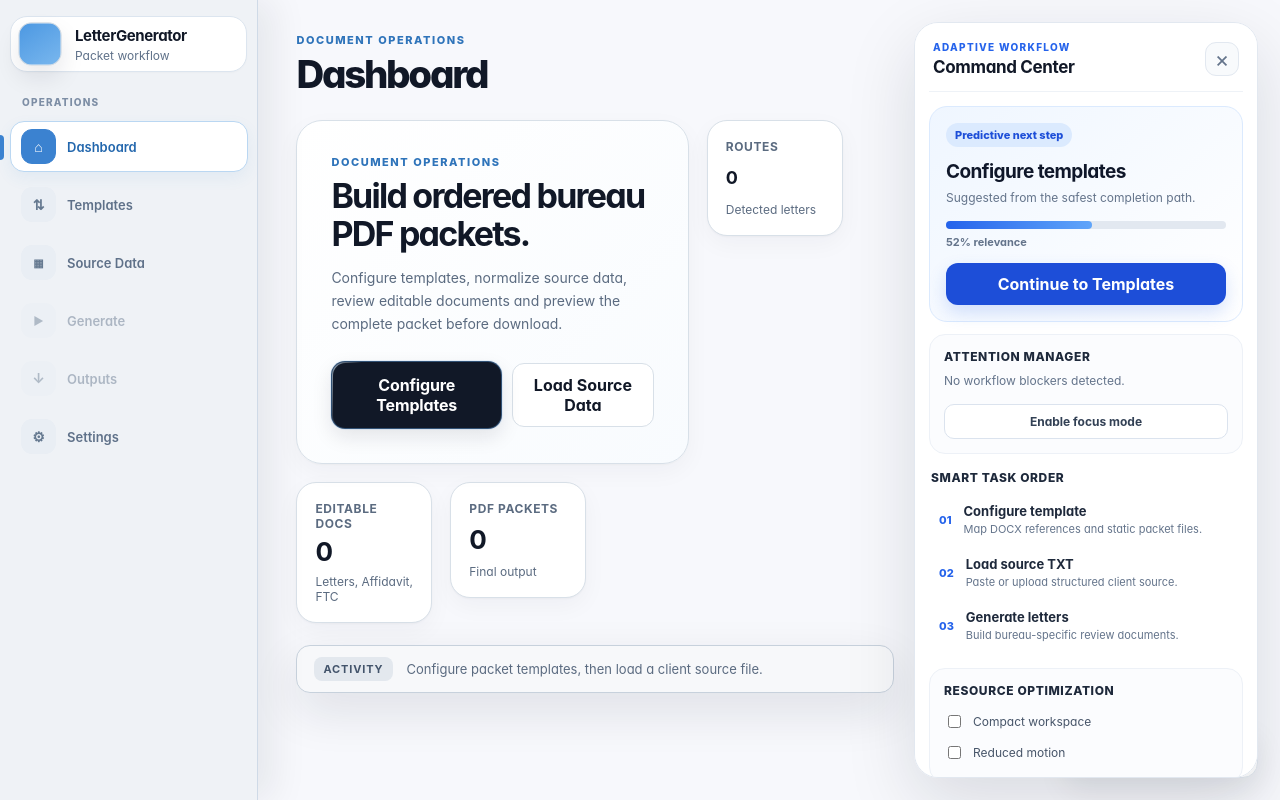
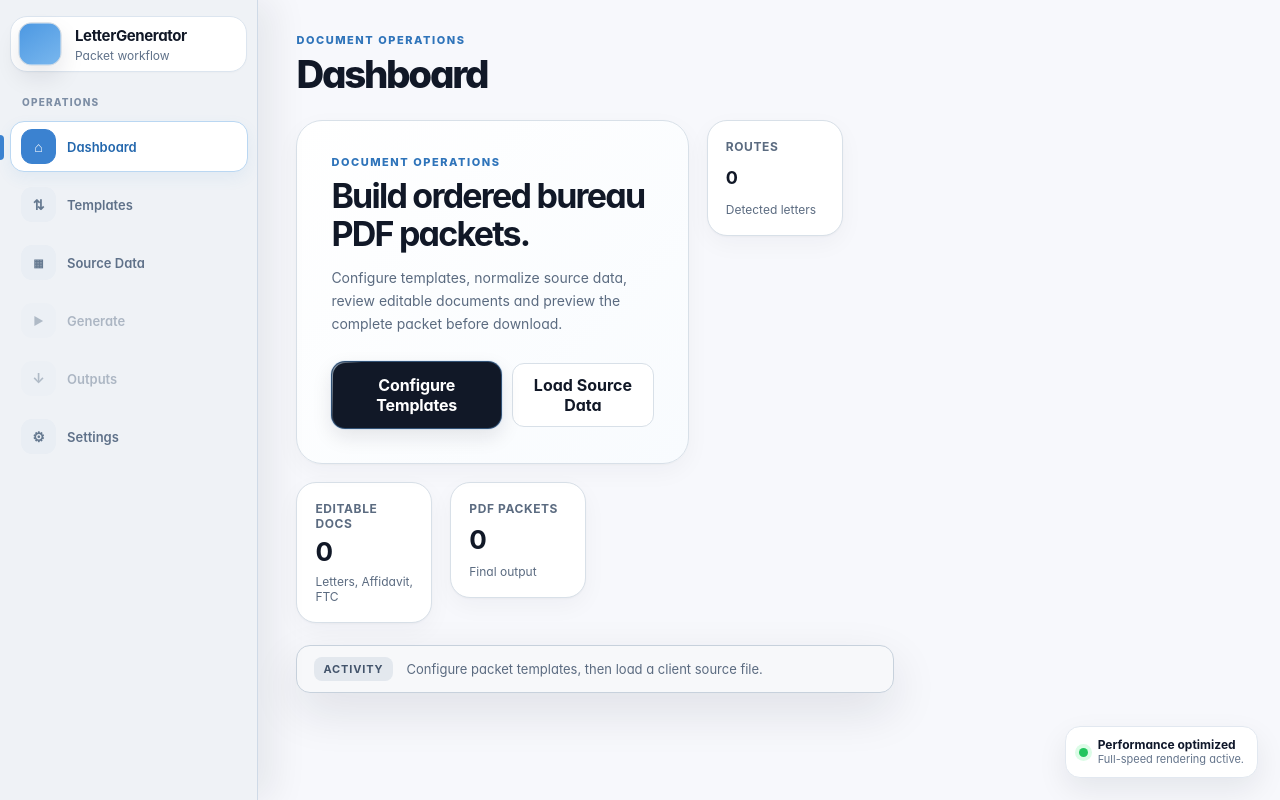
Before and after one commit to Arisu-art/LetterGenerator, a Next.js app: page /intelligence in a window 1280 px wide. Built offline with nearby package versions, Linux system fonts and the light colour scheme.

Commit message:
Remove adaptive command center from workspace

```diff
--- a/app/intelligence/page.tsx
+++ b/app/intelligence/page.tsx
@@ -1,13 +1,11 @@
 import styles from './intelligence.module.css';
 import LetterGeneratorWorkspace from '../../components/LetterGeneratorWorkspace';
-import AdaptiveCommandCenter from '../../components/AdaptiveCommandCenter';
 import PerformanceBeacon from '../../components/PerformanceBeacon';
 
 export default function IntelligentWorkspacePage() {
   return (
     <div className={styles.experience}>
       <LetterGeneratorWorkspace />
-      <AdaptiveCommandCenter />
       <PerformanceBeacon />
     </div>
   );
```
